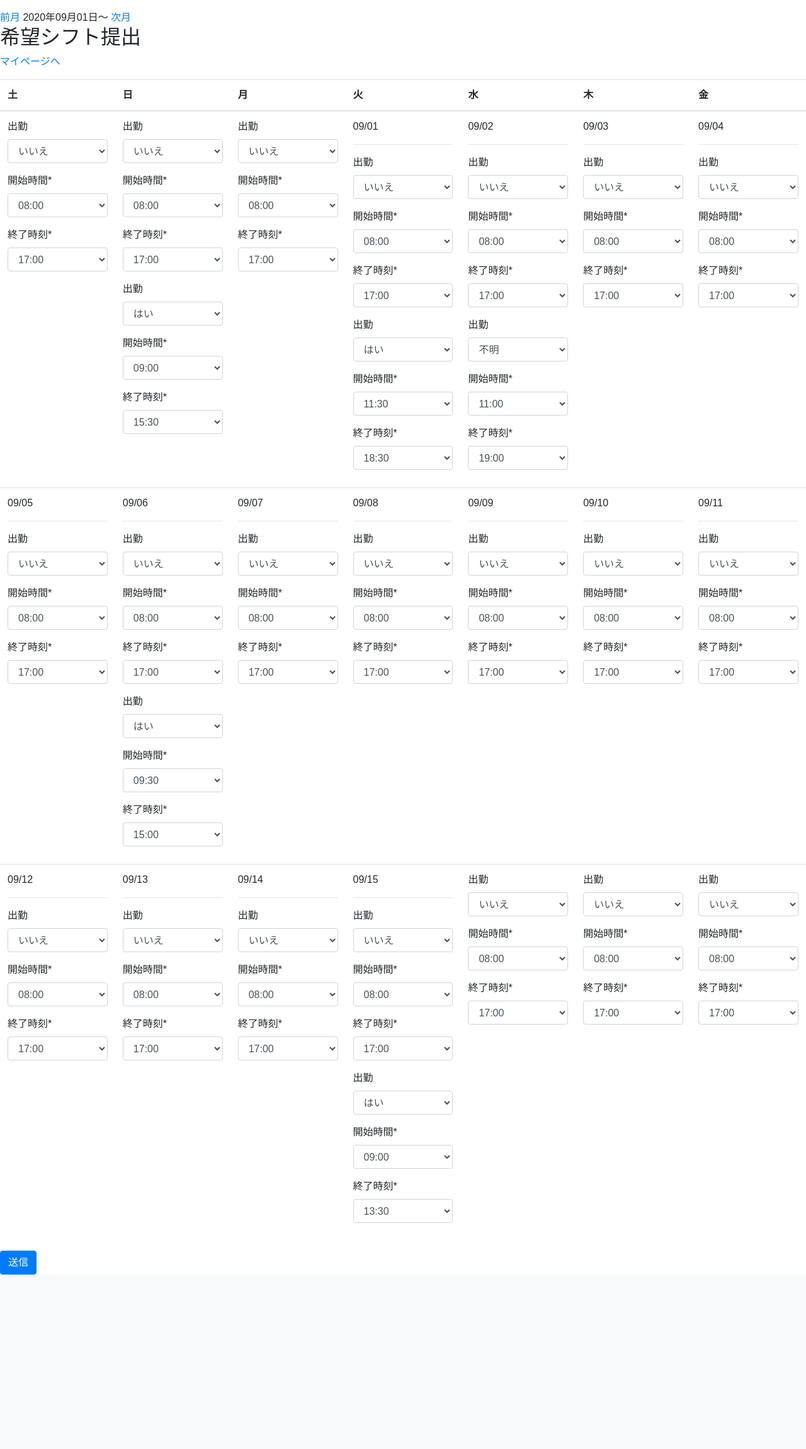
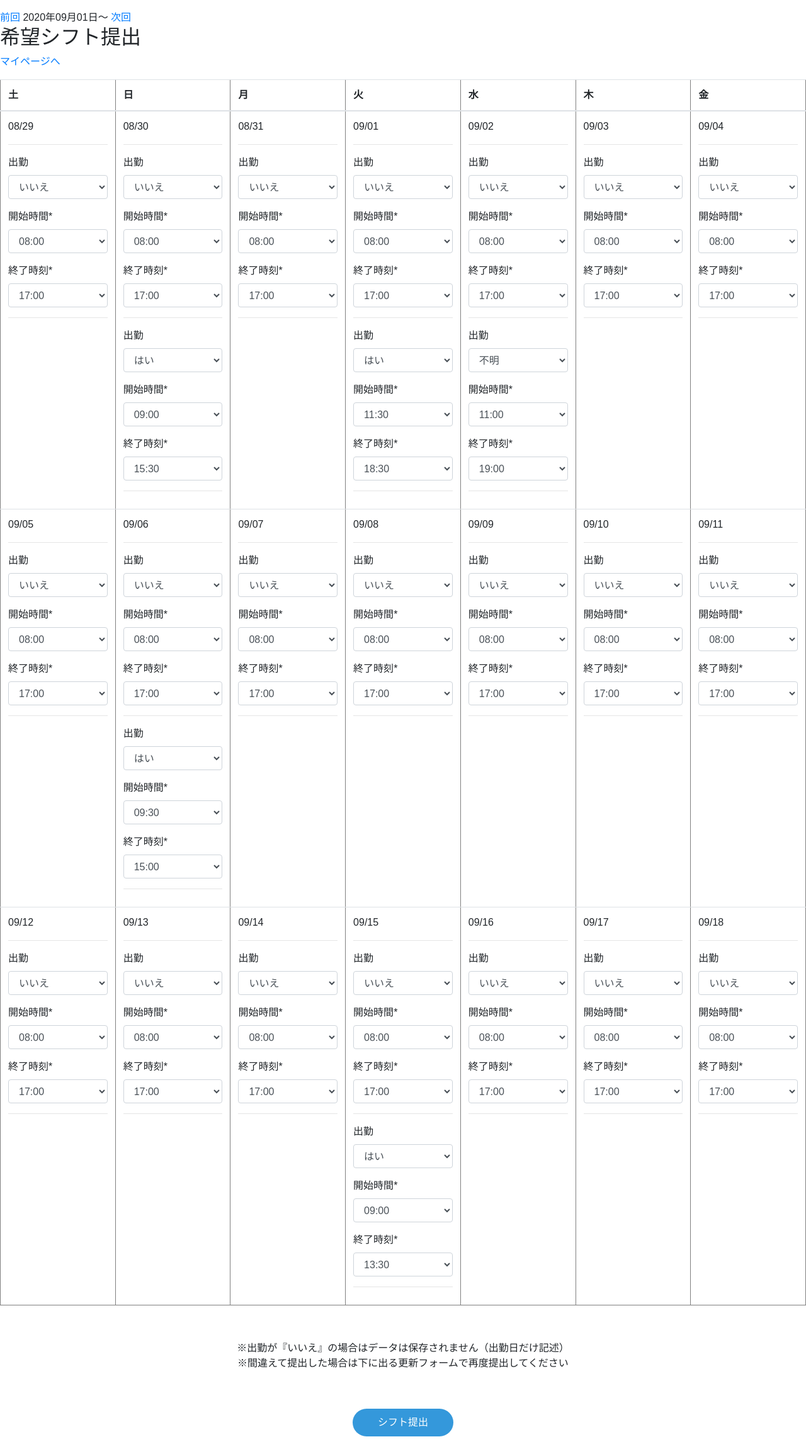
Before and after one commit to Fumiya-Kito/shiftproject3, a Django app: page /user/1/month_with_forms/ in a window 1280 px wide. Shown: the part 56-2357 px from the top of the page at 63% size. Before the commit the page ends 2080 px from the top, so only its background shows below. Run offline with Django 3.2, Linux system fonts and the light colour scheme; a user stored in the database is signed in; data comes from the database, SQL or seed files in the repository; both versions use the stored data as it was after the commit; some libraries are stand-ins or nearby versions.

Commit message:
finish prearing to deploy

```diff
--- a/account/forms.py
+++ b/account/forms.py
@@ -14,7 +14,7 @@ class AccountCreateForm(forms.ModelForm):
 
     class Meta:
         model = Account
-        exclude = ('user','image')
+        exclude = ('user',)
         # widgets = {
         #     name: forms.HiddenInput,
         # }
--- a/account/templates/account/account_detail.html
+++ b/account/templates/account/account_detail.html
@@ -30,11 +30,6 @@
             <p>【役職】 <br> {{ object.get_duties_display }}</p>
         </div>
 
-        {% if object.image %}
-        <div class="alert alert-success" role="alert">
-            <p><img src="{{ object.image.url }}" width=120></p>
-        </div>
-        {% endif %}
 
     </div>
 
--- a/account/templates/account/index.html
+++ b/account/templates/account/index.html
@@ -7,7 +7,7 @@
 
 <div class="bg-home">
     <div class="home-content">
-        <h1>Shift Management</h1>
+        <h1>シフト提出アプリ</h1>
         <div class="url-box">
             <p><a href="{% url 'login' %}">ログイン</a>
             <p><a href="{% url 'register_user' %}">新規登録</a>
--- a/config/urls.py
+++ b/config/urls.py
@@ -7,4 +7,6 @@ urlpatterns = [
     path('admin/', admin.site.urls),
     path('', include('account.urls')),
     path('', include('shift.urls')),
-] + static(settings.MEDIA_URL, document_root=settings.MEDIA_ROOT)
+]
+
+# + static(settings.MEDIA_URL, document_root=settings.MEDIA_ROOT)
--- a/shift/forms.py
+++ b/shift/forms.py
@@ -45,3 +45,6 @@ class ShiftCreateForm(forms.ModelForm):
             )
 
         return end_time
+
+    # def is_work_save(self):
+    #     start_time = self.cleaned_data['start_time']
--- a/shift/mixins.py
+++ b/shift/mixins.py
@@ -113,7 +113,7 @@ class MonthWithFormsMixin(MonthCalendarMixin):
             date = getattr(instance, self.date_field)
             day_forms[date].append(bound_form)
 
-        # スケジュールがある各日に、そのスケジュールの更新用フォームを配置
+        # # スケジュールがある各日に、そのスケジュールの更新用フォームを配置
         # for bound_form in formset.initial_forms:
         #     instance = bound_form.instance
         #     date = getattr(instance, self.date_field)
@@ -131,6 +131,9 @@ class MonthWithFormsMixin(MonthCalendarMixin):
         # day_forms辞書を、周毎に分割する。[{1日: 1日のフォーム...}, {8日: 8日のフォーム...}, ...]
         # 7個ずつ取り出して分割しています。
         return [{key: day_forms[key] for key in itertools.islice(day_forms, i, i+7)} for i in range(0, days_count, 7)]
+
+
+
 
     def get_month_calendar(self):
         calendar_context = super().get_month_calendar()
--- a/shift/templates/shift/month_with_forms.html
+++ b/shift/templates/shift/month_with_forms.html
@@ -12,16 +12,16 @@
     }
 </style>
 
-<a href="{% url 'month_with_forms' user.pk half_previous.year half_previous.month half_previous.day %}">前月</a>
+<a href="{% url 'month_with_forms' user.pk half_previous.year half_previous.month half_previous.day %}">前回</a>
 {{ month_current | date:"Y年m月d日〜" }}
-<a href="{% url 'month_with_forms' user.pk half_next.year half_next.month half_next.day %}">次月</a>
+<a href="{% url 'month_with_forms' user.pk half_next.year half_next.month half_next.day %}">次回</a>
 
 <h2>希望シフト提出</h2>
 <p><a href="{% url 'account_detail' user.pk %}">マイページへ</a>
 
 <form action="" method="POST">{% csrf_token %}
     {{ month_formset.management_form }}
-    <table class="table">
+    <table class="table" border="1">
         <thead>
             <tr>
                 {% for w in week_names %}
@@ -44,14 +44,14 @@
 
                     <div>
 
-                        {% if day.day > 15 %}
-                        {% else %}
+
                         {{ day | date:"m/d" }}
                         <hr>
-                        {% endif %}
+
 
                         {% for form in forms %}
                         {{ form|crispy }}
+                        <hr>
                         {% endfor %}
 
 
@@ -76,11 +76,7 @@
 
                     <div>
 
-
-                        {% if day.day <= 15 %}
-                        {% else %}
                         {{ day | date:"m/d" }}
-                        {% endif %}
 
                         {% for form in forms %}
                         {{ form|crispy }}
@@ -98,7 +94,11 @@
 
     </table>
 
-    <button type="submit" class="btn btn-primary">送信</button>
+    <div class="box">
+        ※出勤が『いいえ』の場合はデータは保存されません（出勤日だけ記述）<br>
+        ※間違えて提出した場合は下に出る更新フォームで再度提出してください
+    </div>
+    <button type="submit">シフト提出</button>
 </form>
 
 {% endblock body %}
--- a/shift/templates/shift/month_with_schedule.html
+++ b/shift/templates/shift/month_with_schedule.html
@@ -13,9 +13,9 @@
         white-space: nowrap;
     }
 </style>
-<a href="{% url 'month_with_schedule' user.pk half_previous.year half_previous.month half_previous.day %}">前月</a>
+<a href="{% url 'month_with_schedule' user.pk half_previous.year half_previous.month half_previous.day %}">前回</a>
 {{ month_current | date:"Y年m月" }}
-<a href="{% url 'month_with_schedule' user.pk half_next.year half_next.month half_next.day %}">次月</a>
+<a href="{% url 'month_with_schedule' user.pk half_next.year half_next.month half_next.day %}">次回</a>
 
 <h2>希望シフト確認</h2>
 <p><a href="{% url 'account_detail' user.pk %}">マイページへ</a>
--- a/shift/views.py
+++ b/shift/views.py
@@ -48,14 +48,48 @@ class MonthWithFormsCalendar(LoginRequiredMixin, mixins.MonthWithFormsMixin, gen
             # formset.save()
             shifts = formset.save(commit=False)
             for shift in shifts:
-                # if shift.is_work != False:
-                shift.user = user
-                shift.save()
-
+                if shift.is_work != False:
+                    shift.user = user
+                    shift.save()
 
             return redirect('month_with_forms', user_pk=user_pk)
 
         return render(request, self.template_name, context)
+
+
+
+# class MonthWithUpdateFormsCalendar(LoginRequiredMixin, mixins.MonthWithUpdateFormsMixin, generic.View):
+#     """フォーム付きの月間カレンダーを表示するビュー"""
+#     template_name = 'shift/month_with_update_forms.html'
+#     model = Shift
+#     date_field = 'date'
+#     form_class = ShiftCreateForm
+
+#     def get(self, request, **kwargs):
+#         context = self.get_month_calendar()
+#         context['user'] = get_object_or_404(User, pk=self.kwargs['user_pk'])
+#         return render(request, self.template_name, context)
+
+#     def post(self, request, **kwargs):
+#         context = self.get_month_calendar()
+#         user_pk = self.kwargs['user_pk']
+#         user = get_object_or_404(User, pk=user_pk)
+#         context['user'] = user
+#         # context['start_time'] = form.cleaned_data["start_time"]
+
+#         formset = context['month_formset']
+#         if formset.is_valid():
+#             # formset.save()
+#             shifts = formset.save(commit=False)
+#             for shift in shifts:
+#                 # if shift.is_work != False:
+#                 shift.user = user
+#                 shift.save()
+
+
+#             return redirect('month_with_forms', user_pk=user_pk)
+
+#         return render(request, self.template_name, context)
 
 
 class MonthWithScheduleCalendar(LoginRequiredMixin, mixins.MonthWithScheduleMixin, generic.TemplateView):
--- a/static/css/styles.css
+++ b/static/css/styles.css
@@ -196,3 +174,23 @@ body {
     text-decoration: none ;
     background: #2ecc71;
 }
+
+button {
+    border: 0;
+    background: #3498db;
+    display: block;
+    margin: 20px auto ;
+    text-align: center;
+    /* border: 2px solid #23cc71; */
+    padding: 10px 40px;
+    outline: none;
+    color: white;
+    border-radius: 24px ;
+    transition: 0.25s;
+    cursor: pointer;
+}
+
+button:hover{
+    text-decoration: none ;
+    background: #2ecc71;
+}
```
Also changed, not shown: other parts of static/css/styles.css (+3 -25 lines), db.sqlite3.
